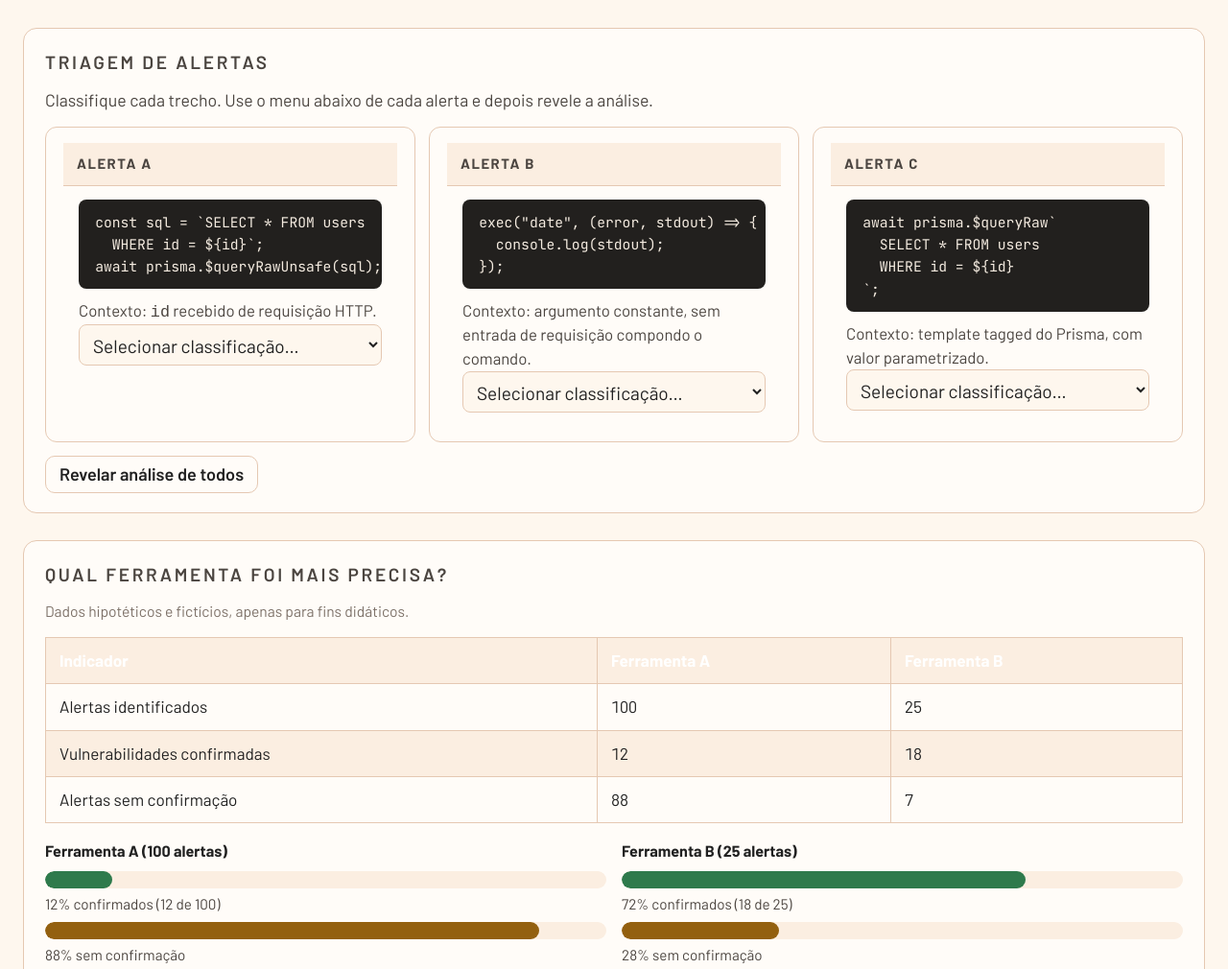
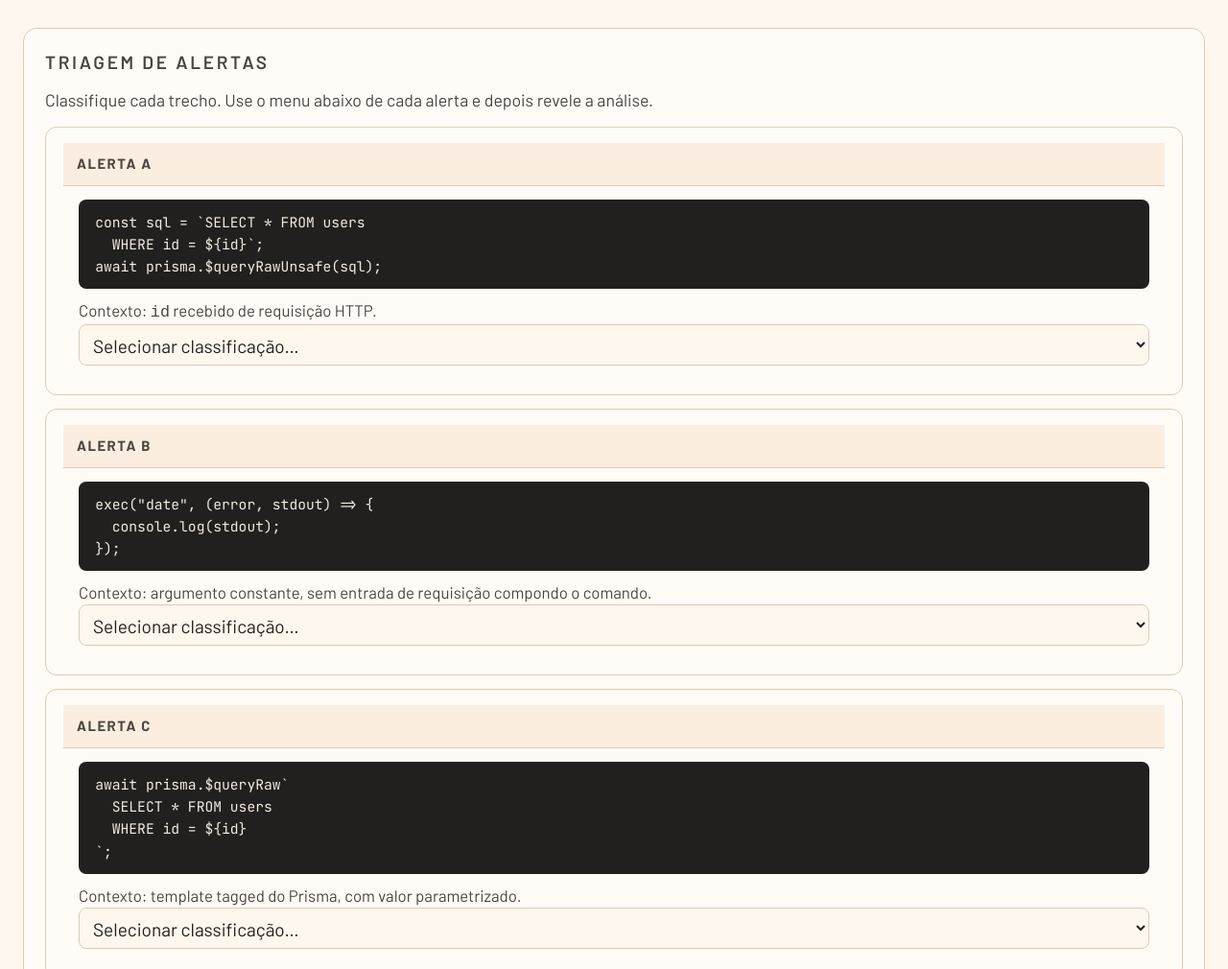
Before and after one commit to profgarrido/rcaea-material-estudo, a plain HTML site: page aulas/aula-03.html in a window 1280 px wide. Shown: the part 1160-2170 px from the top of the page at 96% size. Drawn offline with nearby package versions, Linux system fonts and the light colour scheme; a web font is replaced by a local one.

Commit message:
fix: triage-grid para coluna unica no slide 2 da aula-03
Altera grid-template-columns de auto-fit (3 colunas) para 1fr (1 coluna),
empilhando os tres cartoes de alerta verticalmente.

Co-Authored-By: Claude Sonnet 4.6 <noreply@anthropic.com>

```diff
--- a/aulas/aula-03.html
+++ b/aulas/aula-03.html
@@ -57,7 +57,7 @@
 .wu-fechamento p{margin:0;font-size:1rem;line-height:1.65;color:var(--ink)}
 .wu-fechamento strong{color:var(--orange-ink)}
 /* Triagem */
-.triage-grid{display:grid;grid-template-columns:repeat(auto-fit,minmax(min(100%,260px),1fr));gap:14px;margin:14px 0}
+.triage-grid{display:grid;grid-template-columns:1fr;gap:14px;margin:14px 0}
 .triage-card{border:1.5px solid var(--line);border-radius:12px;overflow:hidden}
 .triage-head{padding:10px 14px;font-size:.78rem;font-weight:800;letter-spacing:.1em;text-transform:uppercase;background:var(--sunk);border-bottom:1.5px solid var(--line);color:var(--ink-2)}
 .triage-body{padding:14px 16px;background:var(--surface)}
```
